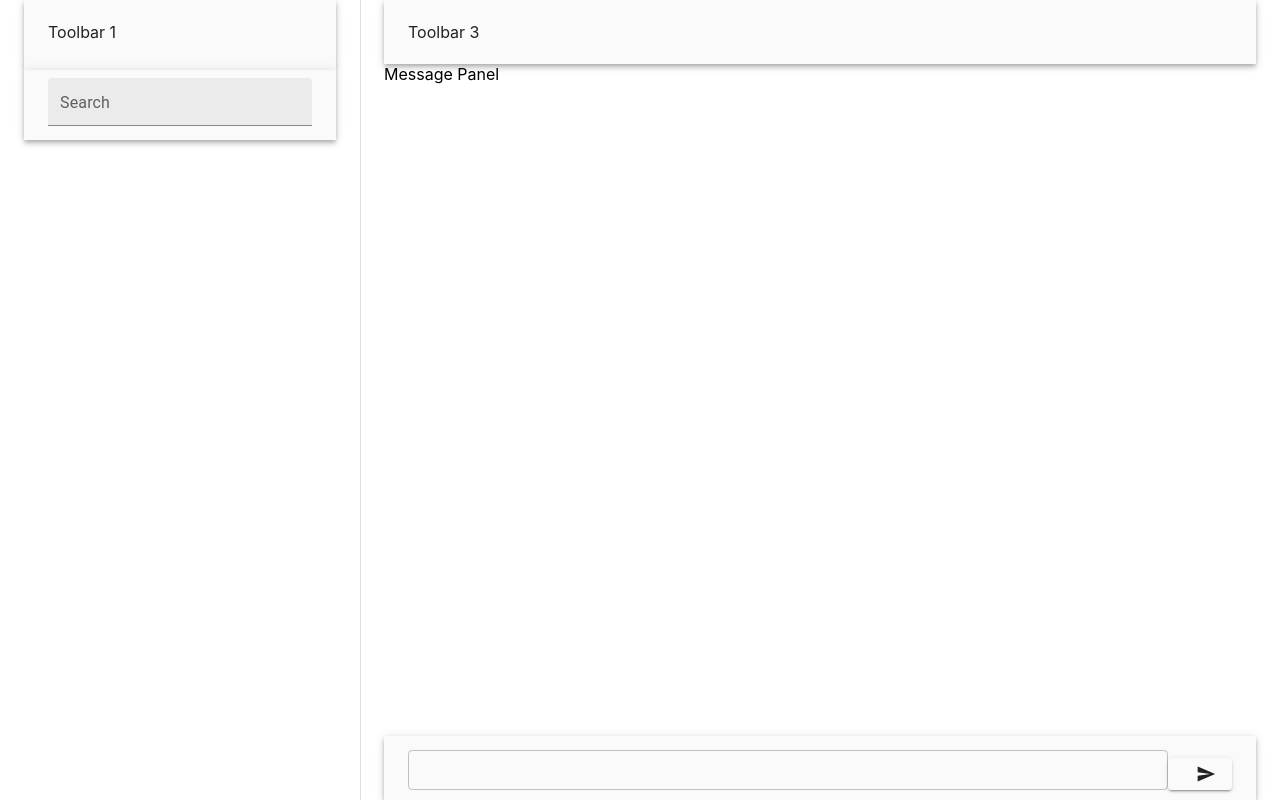
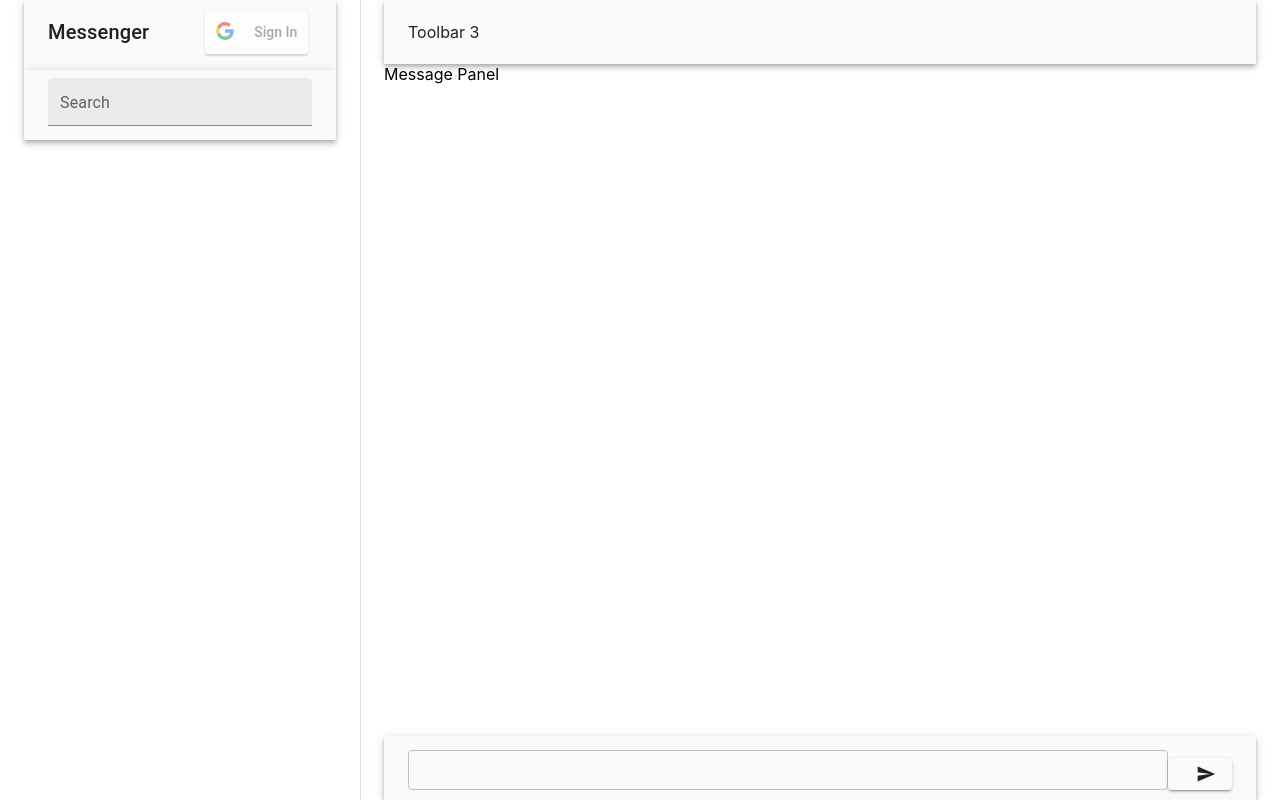
Before and after one commit to jmLei/Messenger-Website, a React (Create React App) app in the folder frontend/: page / in a window 1280 px wide. Built offline with nearby package versions, Linux system fonts and the light colour scheme; no server answers.

Commit message:
added google login button back to main page

```diff
--- a/frontend/src/components/GoogleLoginComponent.jsx
+++ b/frontend/src/components/GoogleLoginComponent.jsx
@@ -1,15 +1,13 @@
 import React, {useEffect, useState} from "react";
 import { GoogleLogin, GoogleLogout } from "react-google-login";
 
-const GoogleLoginComponent = (props) => {
+const GoogleLoginComponent = () => {
     const [isLoggedIn, setIsLoggedIn] = useState(false);
     const [name, setName] = useState("");
     const [email, setEmail] = useState("");
 
     const onSuccessHandler = (response) => {
-        setName(response.profileObj.name);
-        setEmail(response.profileObj.email);
-        setIsLoggedIn(true);
+
     };
 
     const onFailureHandler = (response) => {
@@ -31,7 +29,6 @@ const GoogleLoginComponent = (props) => {
             "email": email
         }
         console.log(loginData);
-        props.getLoginData(loginData);
     }, [isLoggedIn]);
 
     return(
@@ -46,7 +43,7 @@ const GoogleLoginComponent = (props) => {
                 ) : (
                     <GoogleLogin
                         clientId={process.env.REACT_APP_CLIENT_ID}
-                        buttonText="Sign In with Google"
+                        buttonText="Sign In"
                         onSuccess={onSuccessHandler}
                         onFailure={onFailureHandler}
                         isSignedIn={true}
--- a/frontend/src/components/Main.jsx
+++ b/frontend/src/components/Main.jsx
@@ -1,13 +1,17 @@
 import React, { useState, useEffect, useRef } from "react";
+
+import GoogleLoginComponent from "./GoogleLoginComponent";
 
 import AppBar from "@mui/material/AppBar";
 import Box from "@mui/material/Box";
 import Button from "@mui/material/Button";
 import Container from "@mui/material/Container";
 import Drawer from "@mui/material/Drawer";
+import Grid from "@mui/material/Grid";
 import List from "@mui/material/List";
 import TextField from "@mui/material/TextField";
 import Toolbar from "@mui/material/Toolbar";
+import Typography from "@mui/material/Typography";
 
 import ArrowForwardIosIcon from '@mui/icons-material/ArrowForwardIos';
 import CloseIcon from "@mui/icons-material/Close";
@@ -85,7 +89,16 @@ const Main = () => {
                 position="static"
             >
                 <Toolbar>
-                    Toolbar 1
+                    <Grid container spacing={7} sx={{ alignItems: "center" }}>
+                        <Grid item>
+                            <Typography variant="h6">
+                                Messenger
+                            </Typography>
+                        </Grid>
+                        <Grid item>
+                            <GoogleLoginComponent />
+                        </Grid>
+                    </Grid>
                 </Toolbar>
             </AppBar>
             <AppBar
```
